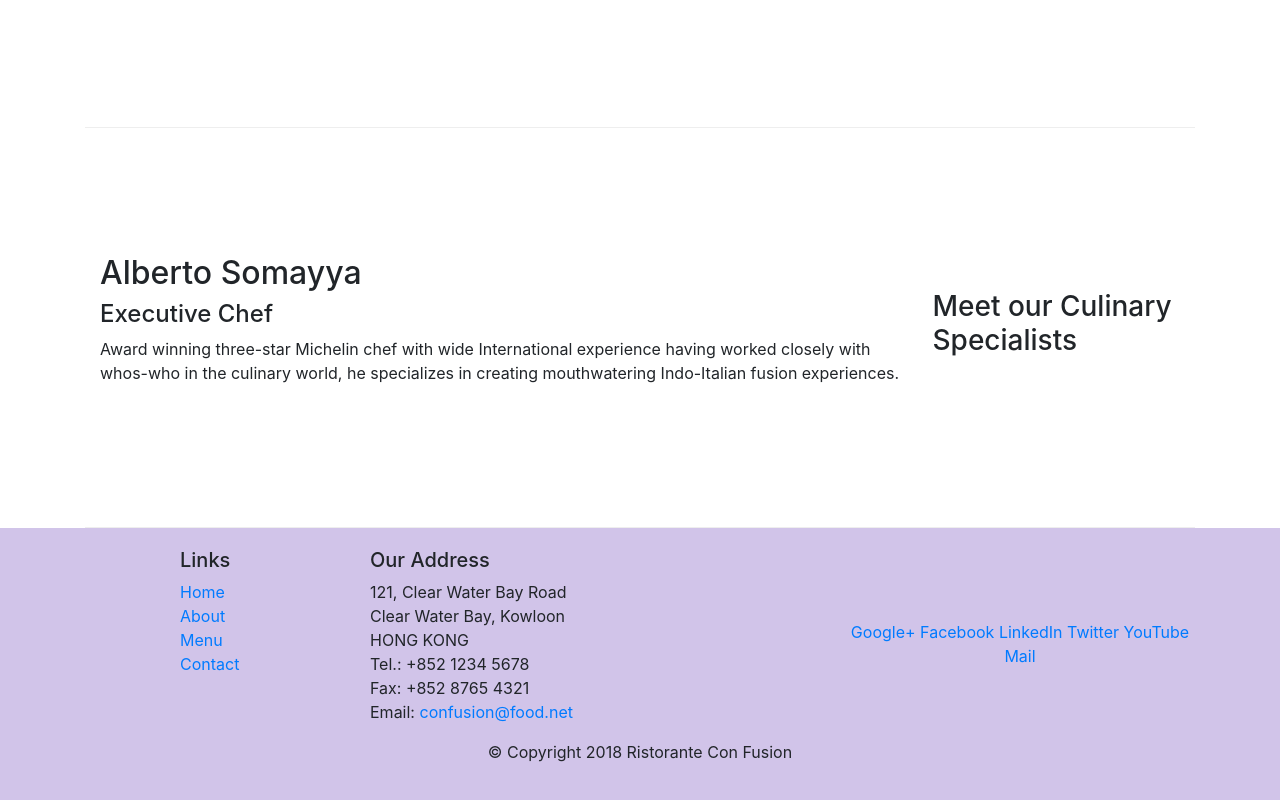
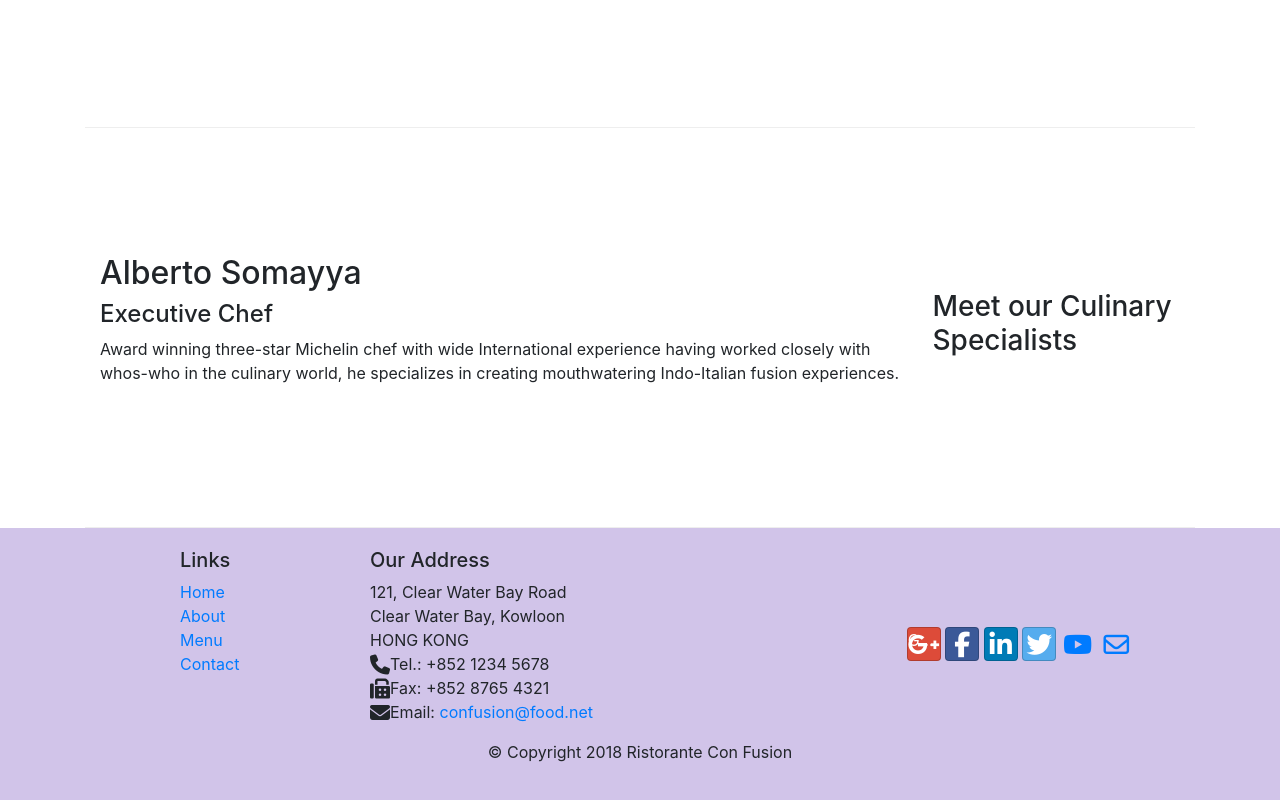
Before and after one commit to Krishare/conFusion, a website: page index.html in a window 1280 px wide. Shown: the part 994-1794 px from the top of the page. Drawn offline with nearby package versions, Linux system fonts and the light colour scheme.

Commit message:
Icon Fonts

```diff
--- a/index.html
+++ b/index.html
@@ -9,8 +9,10 @@
 
        <!-- Bootstrap CSS -->
        <link rel="stylesheet" href="node_modules/bootstrap/dist/css/bootstrap.min.css">
+       <link rel="stylesheet" href="node_modules/font-awesome/css/font-awesome.min.css">
+       <link rel="stylesheet" href="node_modules/bootstrap-social/bootstrap-social.css">
        <link rel="stylesheet" href="css/styles.css">
-    <title>Ristorante Con Fusion</title>
+       <title>Ristorante Con Fusion</title>
 </head>
 
 <body>
@@ -22,10 +24,10 @@
             <a class="navbar-brand mr-auto" href="#">Ristorante Con Fusion</a>
             <div class="collapse navbar-collapse" id="Navbar">
                 <ul class="navbar-nav mr-auto">
-                    <li class="nav-item active"><a class="nav-link" href="#">Home</a></li>
-                    <li class="nav-item"><a class="nav-link" href="./aboutus.html">About</a></li>
-                    <li class="nav-item"><a class="nav-link" href="#">Menu</a></li>
-                    <li class="nav-item"><a class="nav-link" href="#">Contact</a></li>
+                    <li class="nav-item active"><a class="nav-link" href="#"><span class="fa fa-home fa-lg"></span>Home</a></li>
+                    <li class="nav-item"><a class="nav-link" href="./aboutus.html"><span class="fa fa-info fa-lg"></span>About</a></li>
+                    <li class="nav-item"><a class="nav-link" href="#"><span class="fa fa-list fa-lg"></span>Menu</a></li>
+                    <li class="nav-item"><a class="nav-link" href="#"><span class="fa fa-address-card fa-lg"></span>Contact</a></li>
                 </ul>
             </div>
         </div>
@@ -95,19 +97,19 @@
 		              121, Clear Water Bay Road<br>
 		              Clear Water Bay, Kowloon<br>
 		              HONG KONG<br>
-		              Tel.: +852 1234 5678<br>
-		              Fax: +852 8765 4321<br>
-		              Email: <a href="mailto:confusion@food.net">confusion@food.net</a>
+		              <i class="fa fa-phone fa-lg"></i>Tel.: +852 1234 5678<br>
+		              <i class="fa fa-fax fa-lg"></i>Fax: +852 8765 4321<br>
+		              <i class="fa fa-envelope fa-lg"></i>Email: <a href="mailto:confusion@food.net">confusion@food.net</a>
 		           </address>
                 </div>
                 <div class="col-12 col-sm-4 align-self-center">
                     <div class="text-center">
-                        <a href="http://google.com/+">Google+</a>
-                        <a href="http://www.facebook.com/profile.php?id=">Facebook</a>
-                        <a href="http://www.linkedin.com/in/">LinkedIn</a>
-                        <a href="http://twitter.com/">Twitter</a>
-                        <a href="http://youtube.com/">YouTube</a>
-                        <a href="mailto:">Mail</a>
+                        <a class="btn btn-social-icon btn-google" href="http://google.com/+"><i class="fa fa-google-plus fa-lg"></i>Google+</a>
+                        <a class="btn btn-social-icon btn-facebook" href="http://www.facebook.com/profile.php?id="><i class="fa fa-facebook fa-lg"></i></a>
+                        <a class="btn btn-social-icon btn-linkedin" href="http://www.linkedin.com/in/"><i class="fa fa-linkedin fa-lg"></i></a>
+                        <a class="btn btn-social-icon btn-twitter"href="http://twitter.com/"><i class="fa fa-twitter fa-lg"></i></a>
+                        <a class="btn btn-social-icon btn-youtube"href="http://youtube.com/"><i class="fa fa-youtube fa-lg"></i></a>
+                        <a class="btn btn-social-icon "href="mailto:"><i class="fa fa-envelope-o fa-lg"></i></a>
                     </div>
                 </div>
            </div>
--- a/package.json
+++ b/package.json
@@ -15,6 +15,8 @@
   },
   "dependencies": {
     "bootstrap": "^4.0.0",
+    "bootstrap-social": "^5.1.1",
+    "fontawesome": "^4.7.0",
     "jquery": "^3.3.1",
     "popper.js": "^1.12.9"
   }
```
Also changed, not shown: aboutus.html (+15 -13 lines), 1 other file.
